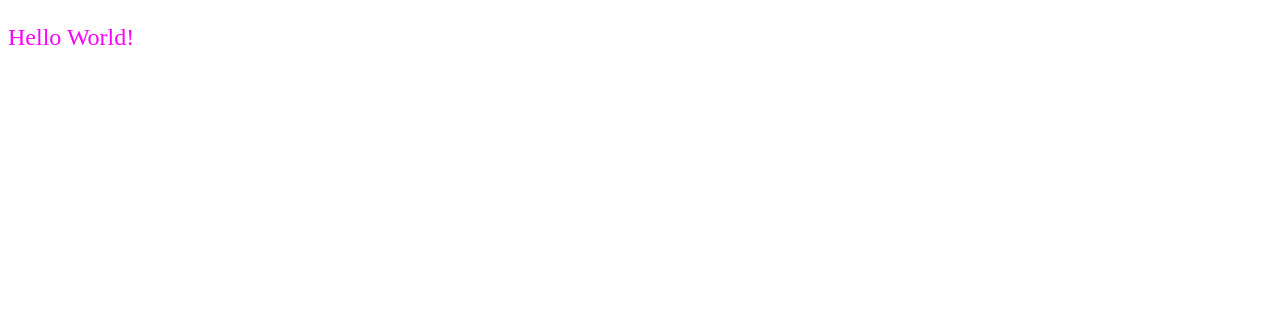
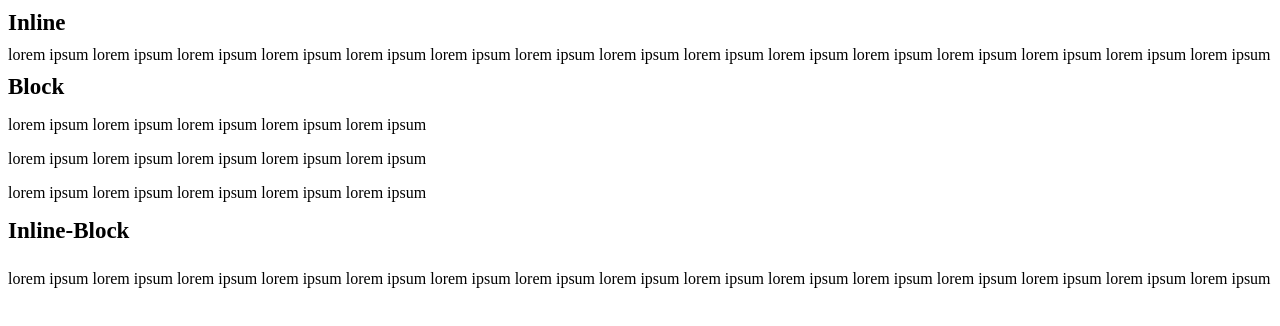
Before and after one commit to OrestPokotylenko/web-markup, a plain HTML site: page exercises/block&line/index.html in a window 1280 px wide. Drawn offline with Linux system fonts and the light colour scheme.

Commit message:
block and line1.1

```diff
--- a/exercises/block&line/css/style.css
+++ b/exercises/block&line/css/style.css
@@ -1,4 +1,17 @@
-.hello-world {
-  color: magenta;
-  font-size: 24px;
+.inline {
+  display: inline;
 }
+
+.block {
+  display: block;
+}
+
+.inline_block {
+  display: inline-block;
+}
+
+h2 {
+  font-size: 23px;
+  margin-bottom: 10px;
+  margin-top: 10px;
+}
--- a/exercises/block&line/index.html
+++ b/exercises/block&line/index.html
@@ -7,6 +7,23 @@
     <link rel="stylesheet" type="text/css" href="./css/style.css" />
   </head>
   <body>
-    <p class="hello-world">Hello World!</p>
+    <h2>Inline</h2>
+    <section>
+      <p class="inline">lorem ipsum lorem ipsum lorem ipsum lorem ipsum lorem ipsum</p>
+      <p class="inline">lorem ipsum lorem ipsum lorem ipsum lorem ipsum lorem ipsum</p>
+      <p class="inline">lorem ipsum lorem ipsum lorem ipsum lorem ipsum lorem ipsum</p>
+    </section>
+    <h2>Block</h2>
+    <section>
+      <p class="block">lorem ipsum lorem ipsum lorem ipsum lorem ipsum lorem ipsum</p>
+      <p class="block">lorem ipsum lorem ipsum lorem ipsum lorem ipsum lorem ipsum</p>
+      <p class="block">lorem ipsum lorem ipsum lorem ipsum lorem ipsum lorem ipsum</p>
+    </section>
+      <h2>Inline-Block</h2>
+      <section>
+        <p class="inline_block">lorem ipsum lorem ipsum lorem ipsum lorem ipsum lorem ipsum</p>
+        <p class="inline_block">lorem ipsum lorem ipsum lorem ipsum lorem ipsum lorem ipsum</p>
+        <p class="inline_block">lorem ipsum lorem ipsum lorem ipsum lorem ipsum lorem ipsum</p>
+      </section>
   </body>
 </html>
```
